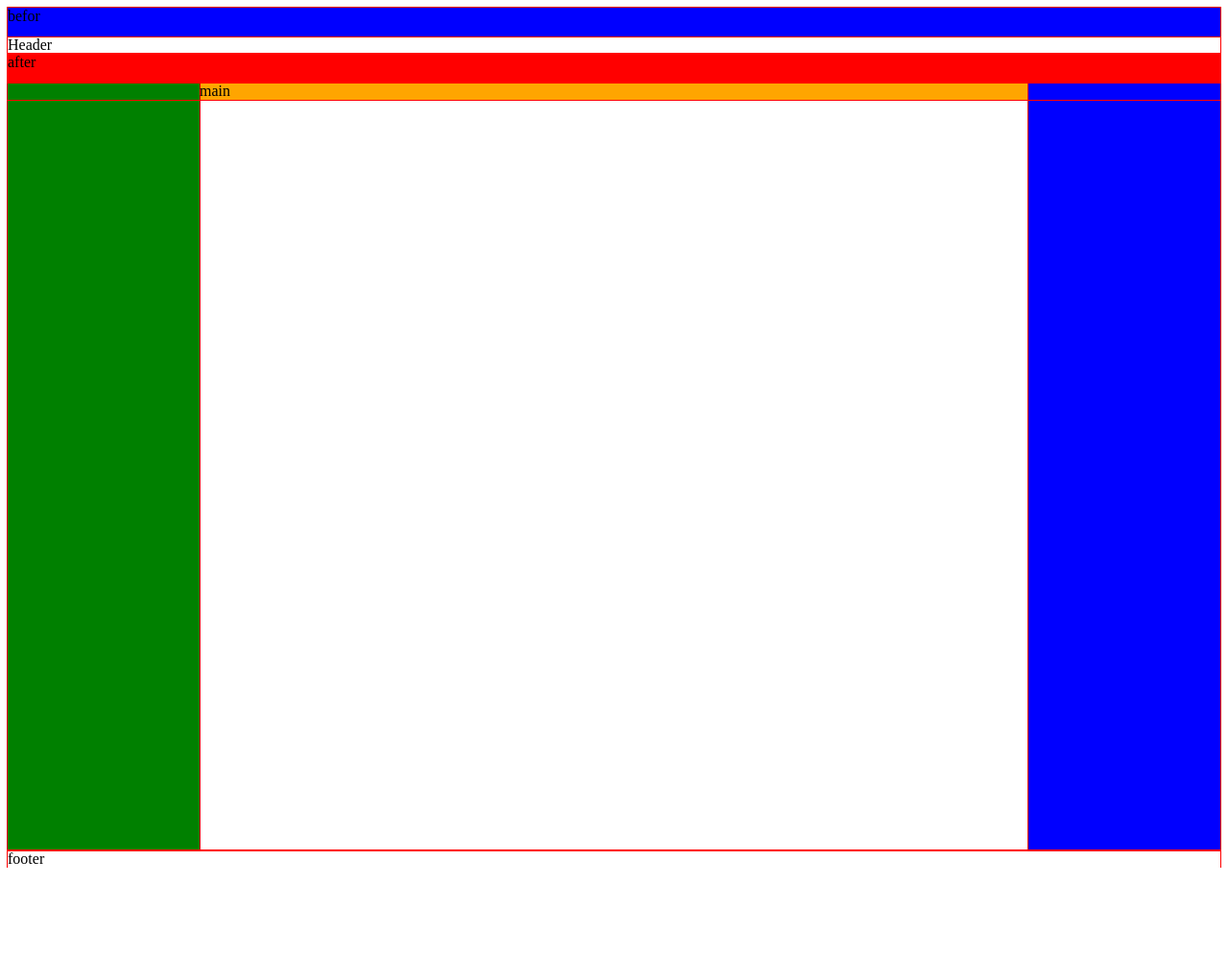
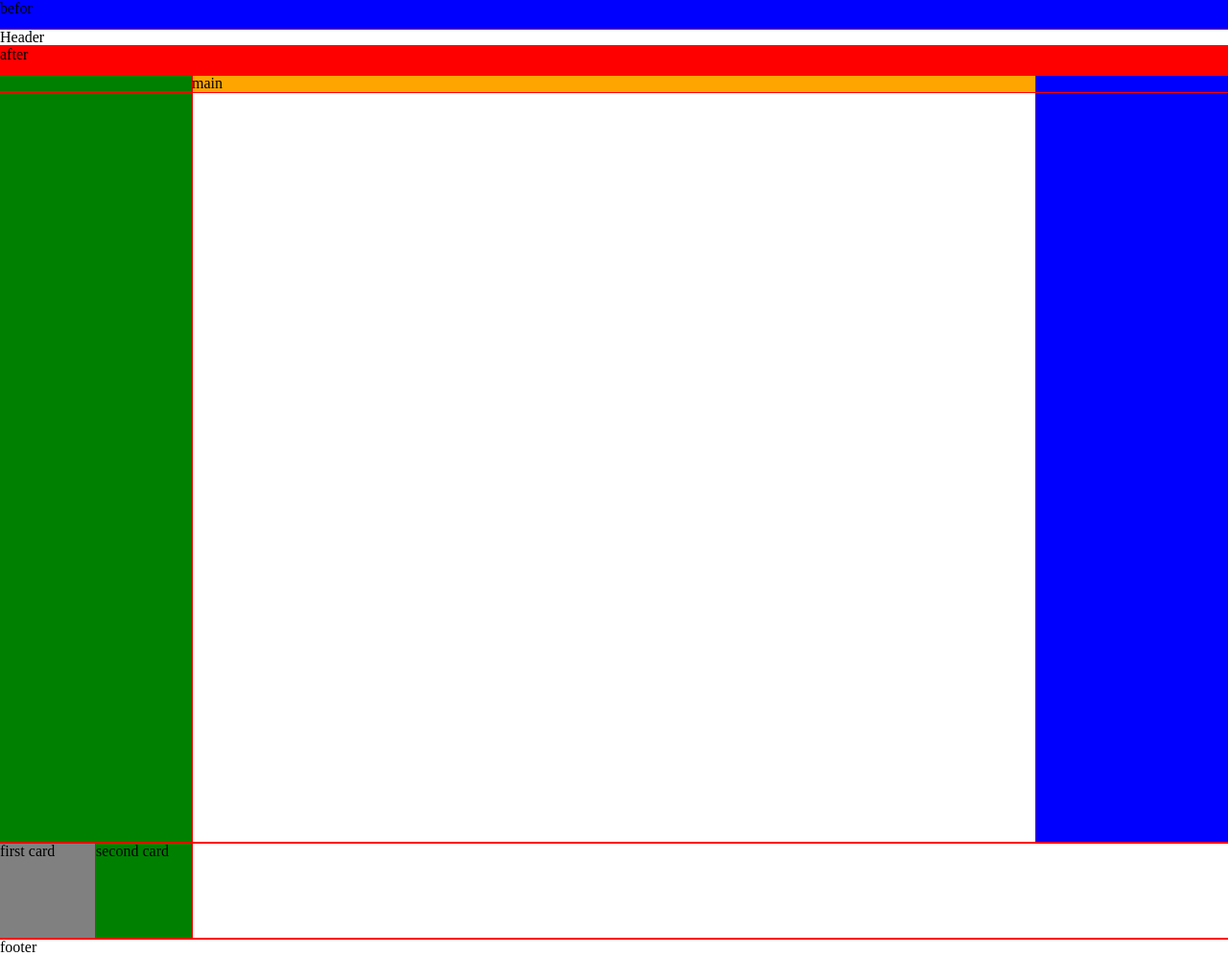
Before and after one commit to BelyaGG/front, a website: page src/index.html in a window 1280 px wide. Shown: the whole page at 96% size. Before the commit the page ends 904 px from the top, so only its background shows below. Drawn offline with nearby package versions, Linux system fonts and the light colour scheme; files that its build step writes are made by us from their sources.

Commit message:
no message

```diff
--- a/src/index.html
+++ b/src/index.html
@@ -14,6 +14,10 @@
       <div class="block2"></div>
       <div class="main">main</div>
     </div>
+    <div class="cards">
+      @@include('./partials/card/card.html', {"cardName": "first card"})
+      @@include('./partials/card/card.html', {"cardName": "second card", "color":"green"})
+    </div>
     <div class="footer">footer</div>
   </body>
 </html>
--- a/src/main.scss
+++ b/src/main.scss
@@ -1,8 +1,19 @@
-body *{
+@import "./partials/card/card.scss";
+
+@font-face{
+    src: url();
+    font-family: "BlaBla";
+}
+
+body * {
     outline: 1px solid red;
 }
+
 html, body{
     height: 100% ;
+    padding: 0;
+    margin: 0;
+    font-family: "BlaBla";
 }
 .container {
     height: 100%;
@@ -48,3 +59,7 @@ html, body{
     background-color: orange;
     max-width: 100%;
 }
+
+.cards{
+    display: flex;
+}
--- /dev/null
+++ b/src/partials/card/card.html
@@ -0,0 +1,3 @@
+<div class="card @@color">
+    @@cardName
+</div>
--- /dev/null
+++ b/src/partials/card/card.scss
@@ -0,0 +1,10 @@
+.card {
+    width: 100px;
+    height: 100px;
+    background-color: gray;
+    background-image: url('/src/img')
+}
+
+.green {
+    background-color: green;
+}
```
